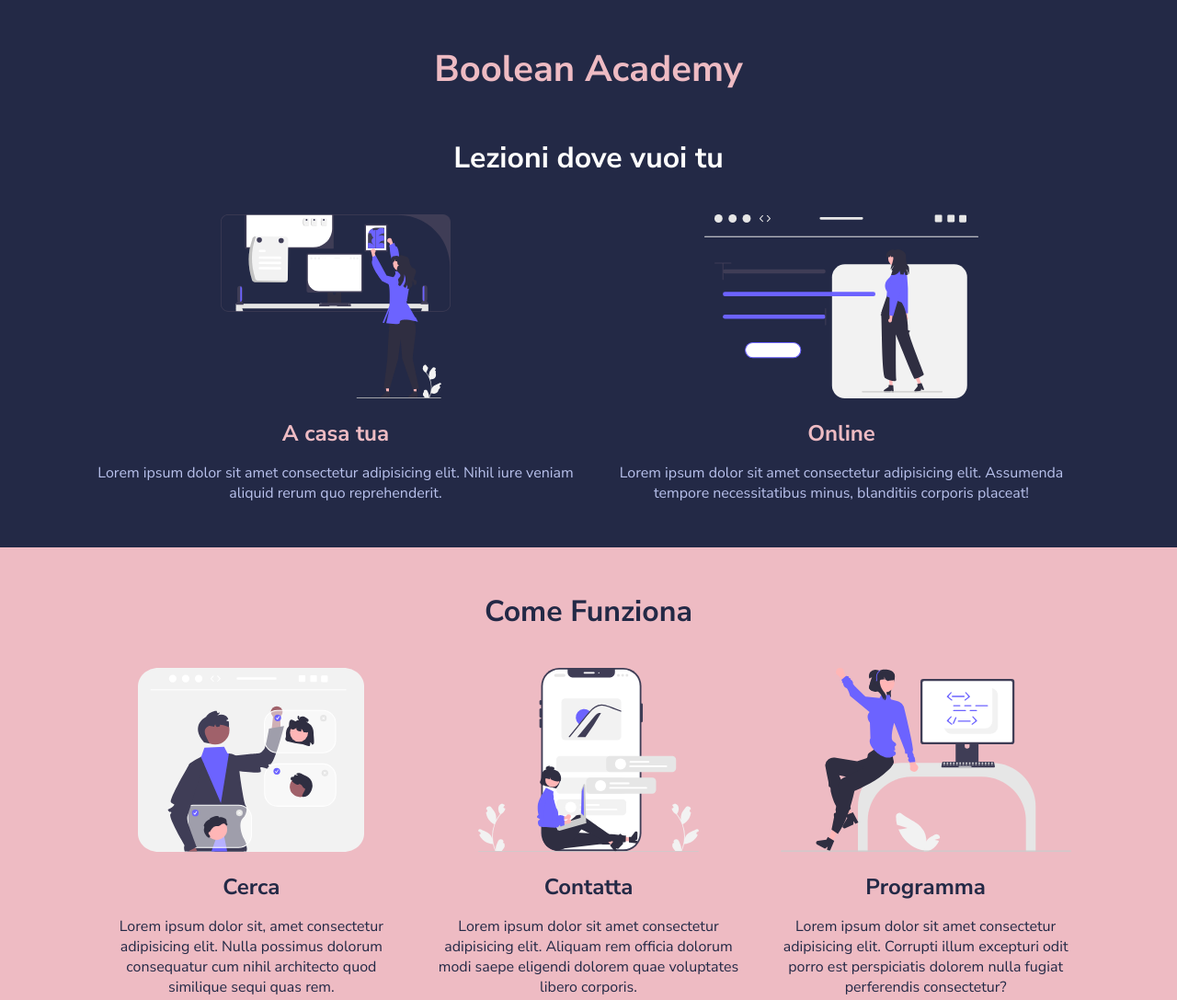
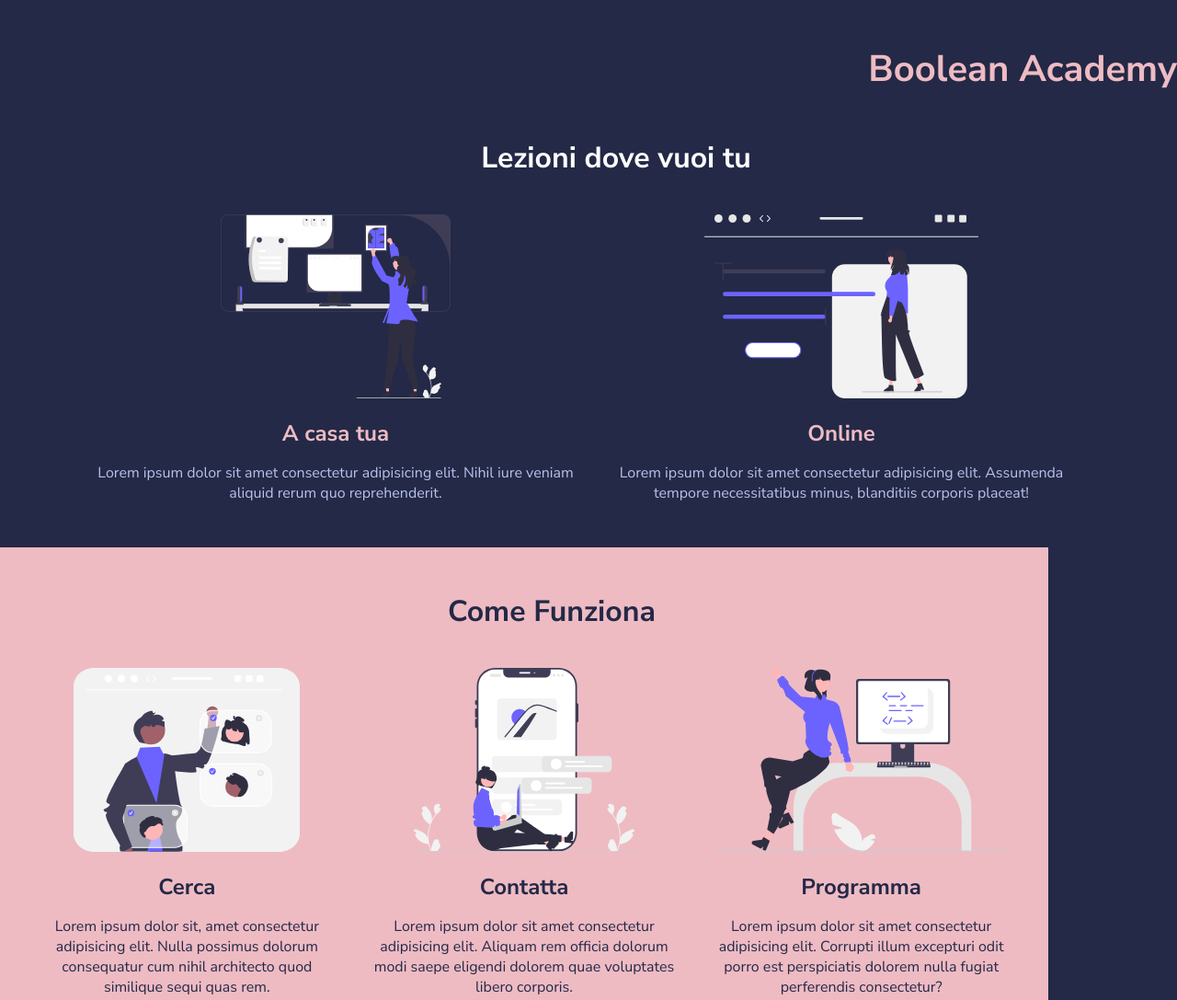
Before and after one commit to marzia-blasi/html-css-resp-wannabe, a plain HTML site: page esercizio/index.html in a window 1280 px wide. Shown: the top 1087 px of the page at 92% size. Drawn offline with Linux system fonts and the light colour scheme.

```diff
--- a/esercizio/css/style.css
+++ b/esercizio/css/style.css
@@ -10,7 +10,7 @@
 }
 
 body {
-    font-family: 'Nunito Sans', sans-serif;
+  font-family: "Nunito Sans", sans-serif;
   color: #b8c1ec;
   background: #232946;
 }
@@ -127,3 +127,26 @@ img {
 /************************************************
     SOLUZIONE RESPONSIVE
  ************************************************/
+
+/* Soluzioni per il tablet da 768px  */
+
+@media screen and (min-width: 768px) {
+  .site-header {
+    display: flex;
+    justify-content: flex-end;
+  }
+
+  h2 {
+    position: relative;
+    left: 30px;
+  }
+
+  .steps {
+    display: inline-block;
+  }
+}
+
+/* soluzioni per mobile da 480px  */
+
+@media screen and (min-width: 480px) {
+}
```
Lines whose indentation alone changed are shown as unchanged.
